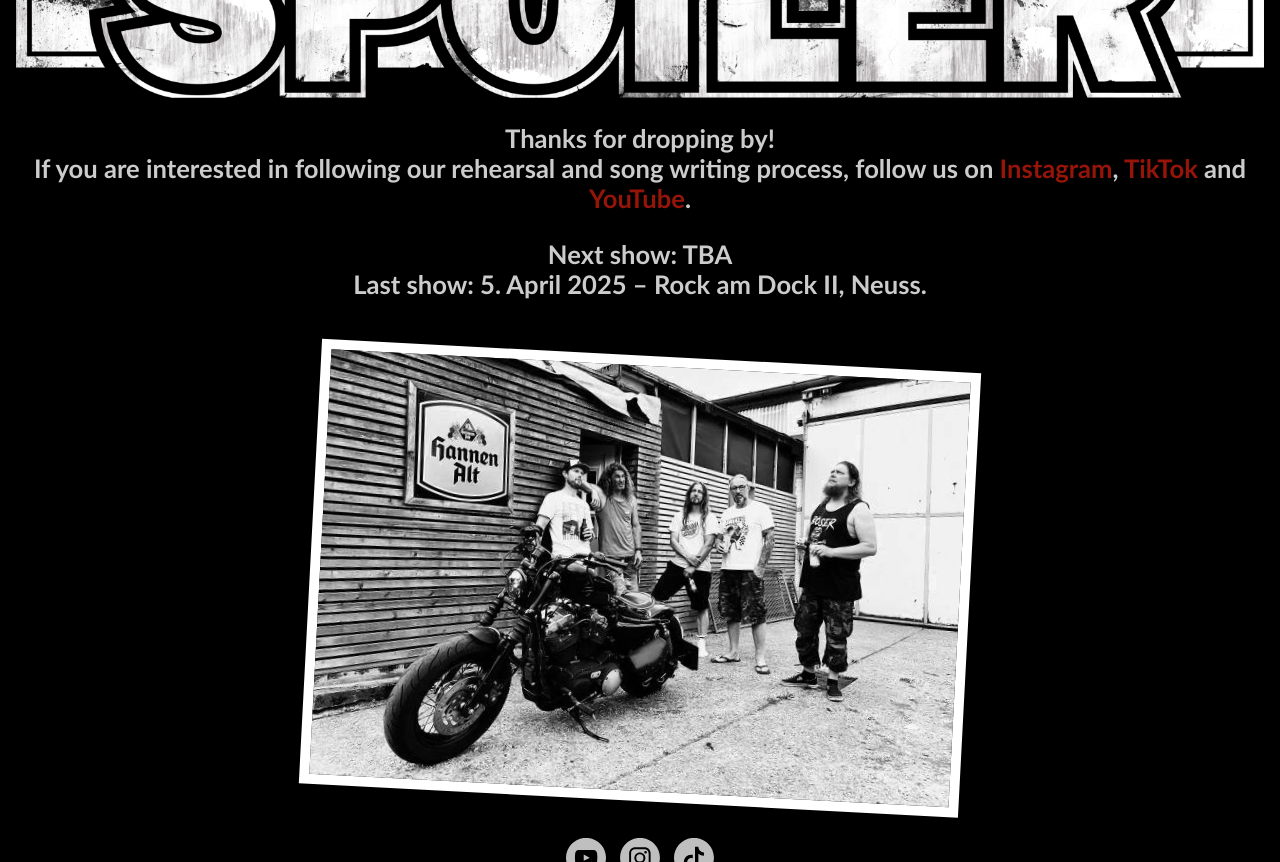
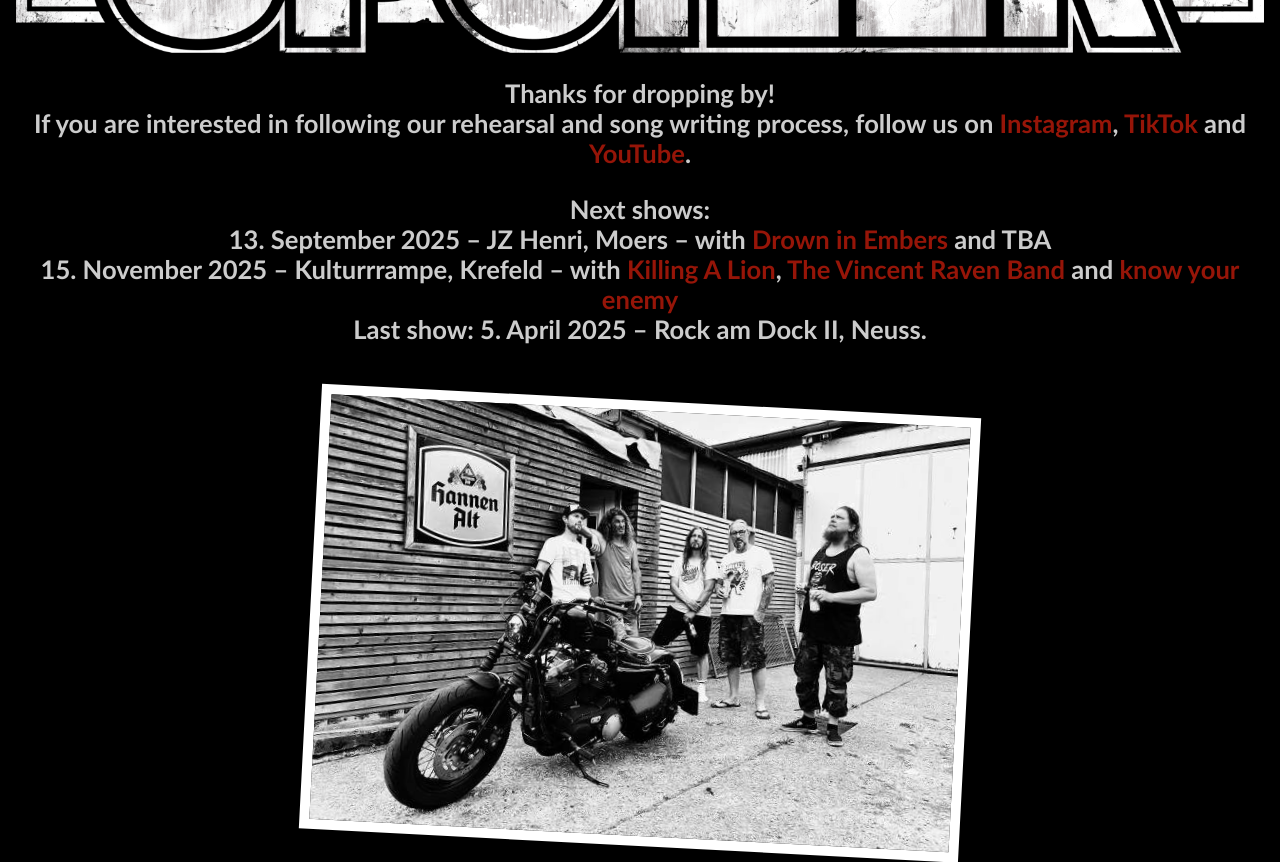
Before and after one commit to marcthiele/spoiler, a PHP site: the page made by site/templates/home.php in a window 1280 px wide. Shown: the top 862 px of the page. Run offline with PHP 8.4, Linux system fonts and the light colour scheme.

Commit message:
New dates

```diff
--- a/site/templates/home.php
+++ b/site/templates/home.php
@@ -130,7 +130,9 @@ ul {
   <div class="content">
     <img class="logo" src="assets/images/spoiler-logo-white.png">
     <p>Thanks for dropping by!<br>If you are interested in following our rehearsal and song writing process, follow us on <a href="https://instagram.com/spoiler.band">Instagram</a>, <a href="https://tiktok.com/@spoiler.band">TikTok</a> and <a href="https://youtube.com/@spoiler-band">YouTube</a>.</p>
-    <p>Next show: TBA<br />
+    <p>Next shows:<br />
+    13. September 2025 – JZ Henri, Moers – with <a href="https://drowninembers.com/">Drown in Embers</a> and TBA<br />
+    15. November 2025 – Kulturrrampe, Krefeld – with <a href="https://killingalion.com/">Killing A Lion</a>, <a href="http://thevincentravenband.de">The Vincent Raven Band</a> and <a href="https://instagram.com/knowyourenemytribute/">know your enemy</a><br/>
     Last show: 5. April 2025 – Rock am Dock II, Neuss.</p>
     <img class="bandphoto" src="assets/images/band-2024.jpg">
     <div class="social" role="navigation">
```
